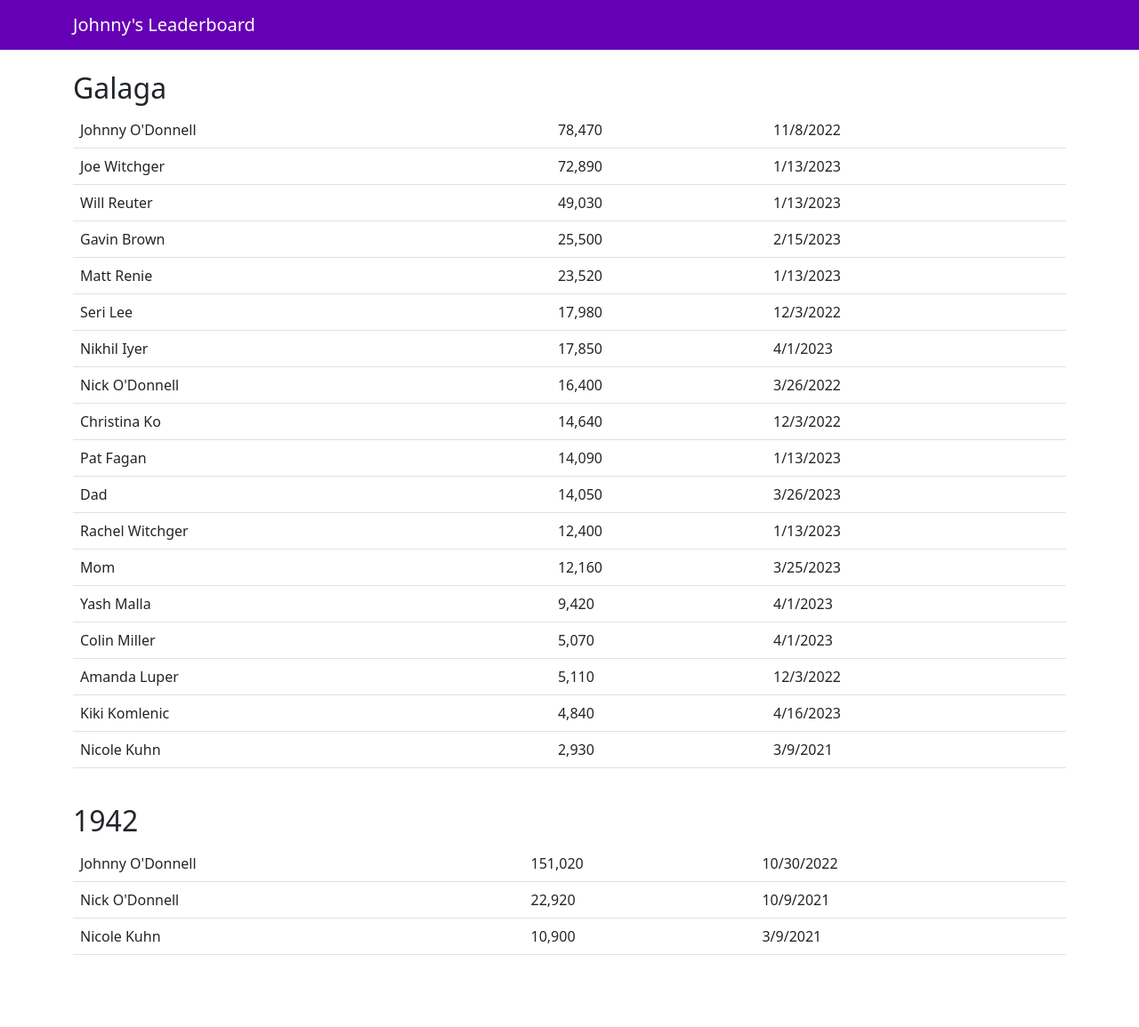
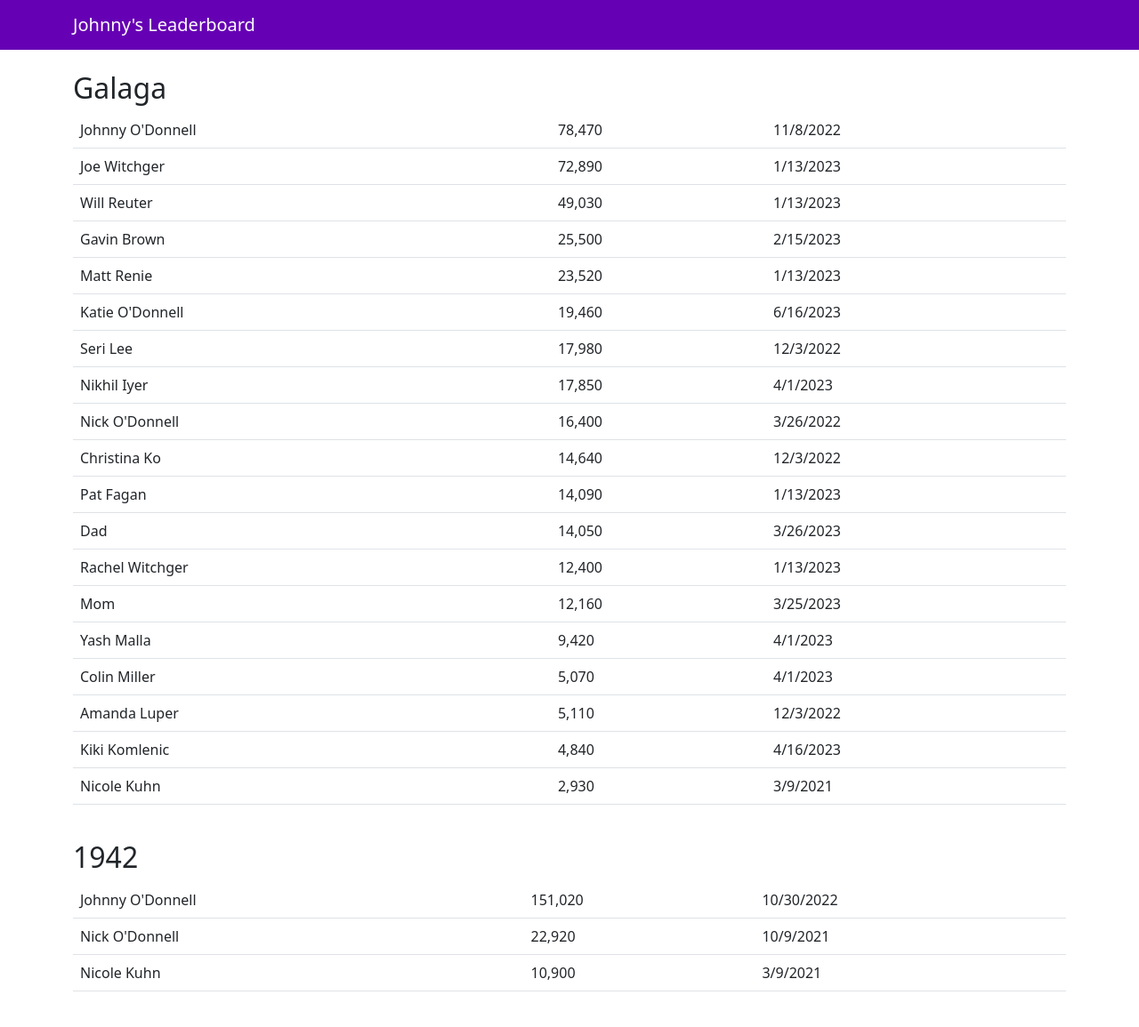
Before and after one commit to johnnyo-games/johnnyo-games.github.io, a Jekyll site: the page built from index.html, in a window 1280 px wide. Shown: the whole page at 89% size. Built offline with Jekyll 4.4.1, drawn with Linux system fonts in a browser that asks for light colours; before the commit the page ends 1114 px from its top, so only the background shows below that.

Commit message:
Add high score for Katie

```diff
--- a/index.html
+++ b/index.html
@@ -30,6 +30,11 @@
             <td>Matt Renie</td>
             <td>23,520</td>
             <td>1/13/2023</td>
+        </tr>
+        <tr>
+            <td>Katie O'Donnell</td>
+            <td>19,460</td>
+            <td>6/16/2023</td>
         </tr>
         <tr>
             <td>Seri Lee</td>
```
